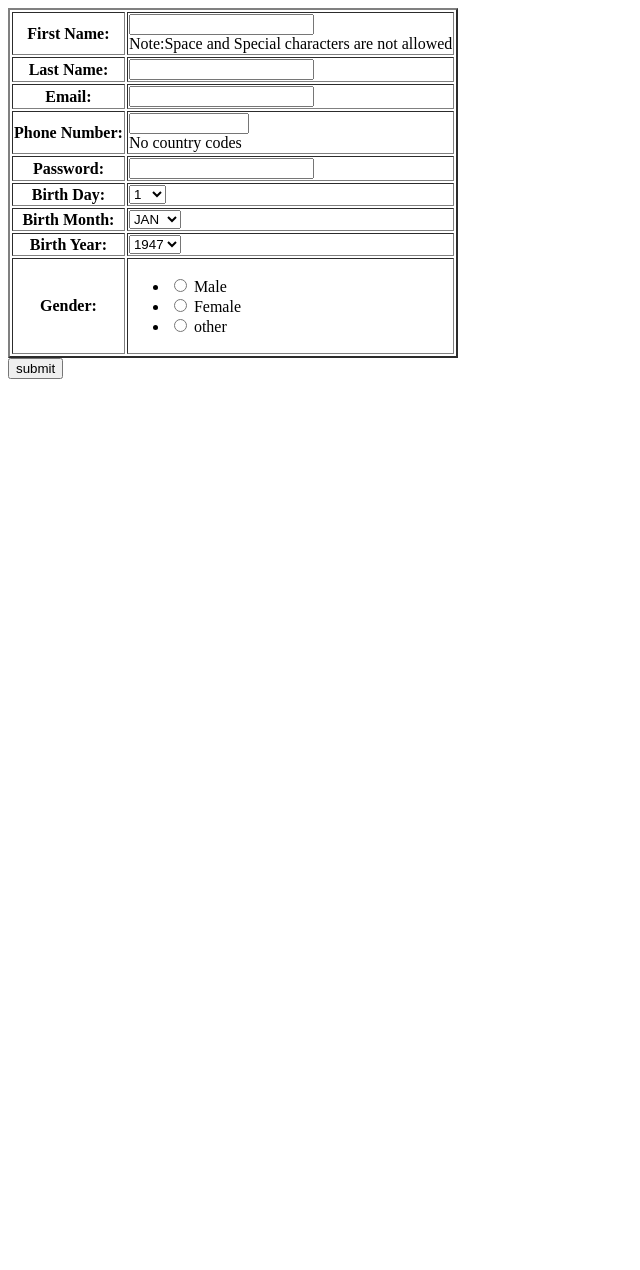
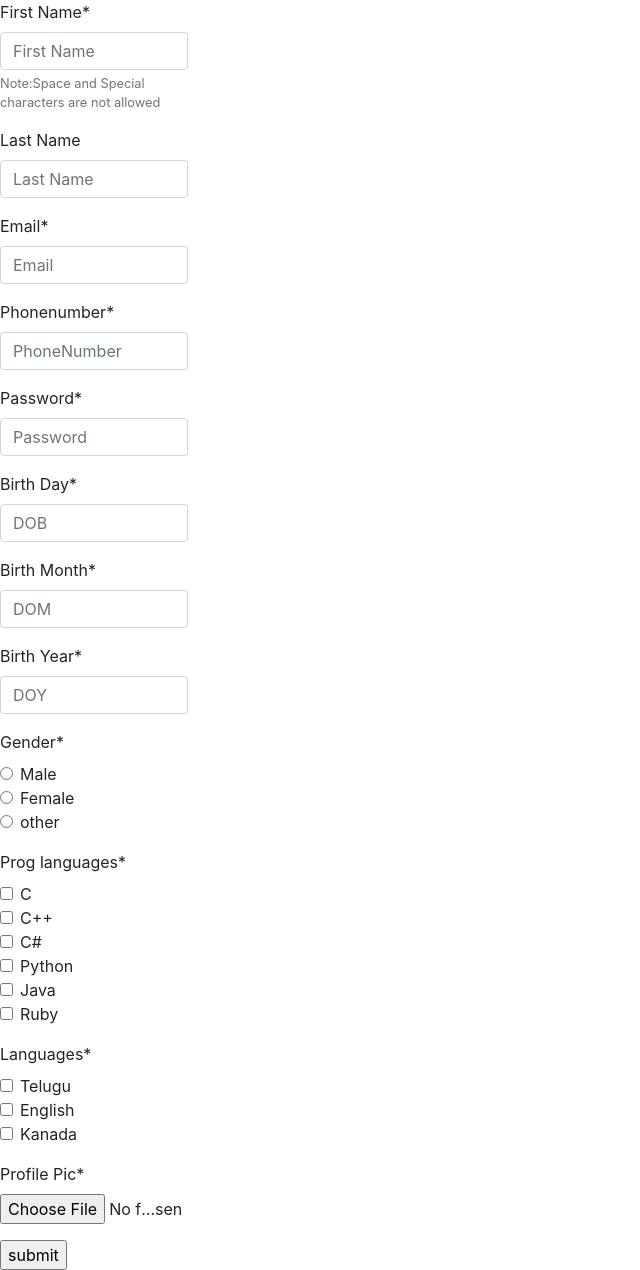
Before and after one commit to Sindhu-Chinnaswamy31/p5, a Django app: page /builtin/ in a window 1280 px wide. Shown: the whole page, without its empty margins (0-640 px from the left). Before the commit the page ends 379 px from the top, so only its background shows below. Run offline with Django 3.2, Linux system fonts and the light colour scheme; some libraries are stand-ins or nearby versions.

Commit message:
first commit

```diff
--- a/myapp/forms.py
+++ b/myapp/forms.py
@@ -1,22 +1,19 @@
 from django import forms
-"""
-class SampleForm(forms.Form):
-    element1=forms.ElementType(arguments)
-    element2=forms.ElementType(arguments)
-    element3=forms.ElementType(arguments)
-"""
 choices_day=[('1', '1'), ('2', '2'), ('3', '3'), ('4', '4'), ('5', '5'), ('6', '6'), ('7', '7'), ('8', '8'), ('9', '9'), ('10', '10'), ('11', '11'), ('12', '12'), ('13', '13'), ('14', '14'), ('15', '15'), ('16', '16'), ('17', '17'), ('18', '18'), ('19', '19'), ('20', '20'), ('21', '21'), ('22', '22'), ('23', '23'), ('24', '24'), ('25', '25'), ('26', '26'), ('27', '27'), ('28', '28'), ('29', '29'), ('30', '30'), ('31', '31')]
 choices_month=[('1','JAN'),('2','FEB'),('3','MAR'),('4','APR'),('5','MAY'),('6','JUN'),('7','JUL'),('8','AUG'),('9','SEP'),('10','OCT'),('11','NOV'),('12','DEC')]
 choices_year=[('1947', '1947'), ('1948', '1948'), ('1949', '1949'), ('1950', '1950'), ('1951', '1951'), ('1952', '1952'), ('1953', '1953'), ('1954', '1954'), ('1955', '1955'), ('1956', '1956'), ('1957', '1957'), ('1958', '1958'), ('1959', '1959'), ('1960', '1960'), ('1961', '1961'), ('1962', '1962'), ('1963', '1963'), ('1964', '1964'), ('1965', '1965'), ('1966', '1966'), ('1967', '1967'), ('1968', '1968'), ('1969', '1969'), ('1970', '1970'), ('1971', '1971'), ('1972', '1972'), ('1973', '1973'), ('1974', '1974'), ('1975', '1975'), ('1976', '1976'), ('1977', '1977'), ('1978', '1978'), ('1979', '1979'), ('1980', '1980'), ('1981', '1981'), ('1982', '1982'), ('1983', '1983'), ('1984', '1984'), ('1985', '1985'), ('1986', '1986'), ('1987', '1987'), ('1988', '1988'), ('1989', '1989'), ('1990', '1990'), ('1991', '1991'), ('1992', '1992'), ('1993', '1993'), ('1994', '1994'), ('1995', '1995'), ('1996', '1996'), ('1997', '1997'), ('1998', '1998'), ('1999', '1999'), ('2000', '2000'), ('2001', '2001'), ('2002', '2002'), ('2003', '2003'), ('2004', '2004'), ('2005', '2005'), ('2006', '2006'), ('2007', '2007'), ('2008', '2008'), ('2009', '2009'), ('2010', '2010'), ('2011', '2011'), ('2012', '2012'), ('2013', '2013'), ('2014', '2014'), ('2015', '2015'), ('2016', '2016'), ('2017', '2017'), ('2018', '2018'), ('2019', '2019'), ('2020', '2020')]
 
 class SampleForm(forms.Form):
-    First_Name=forms.CharField(max_length=20,required=True,label="First Name",help_text="Note:Space and Special characters are not allowed")
-    Last_Name=forms.CharField(max_length=20,required=False,label="Last Name")
-    Email=forms.EmailField(max_length=100,required=True,label="Email")
-    PhoneNumber=forms.IntegerField(max_value=9999999999,min_value=6000000000,required=True,label="Phone Number",help_text="No country codes")
-    #phno=forms.RegexField(max_length=10,min_value=10,required=True,regex=r'[6-9]\d{9}')
-    Password=forms.CharField(max_length=20,required=True,widget=forms.PasswordInput)
-    birth_day=forms.ChoiceField(choices=choices_day,required=True,label="Birth Day")
-    birth_month=forms.ChoiceField(choices=choices_month,required=True,label="Birth Month")
-    birth_year=forms.ChoiceField(choices=choices_year,required=True,label="Birth Year")
+    First_Name=forms.CharField(max_length=20,required=True,label="First Name",widget=forms.TextInput(attrs={'placeholder':"First Name"}),help_text="Note:Space and Special characters are not allowed")
+    Last_Name=forms.CharField(max_length=20,required=False,label="Last Name",widget=forms.TextInput(attrs={'placeholder':"Last Name"}))
+    Email=forms.EmailField(max_length=100,required=True,label="Email",widget=forms.TextInput(attrs={'placeholder':"Email"}))
+    #PhoneNumber=forms.IntegerField(max_value=9999999999,min_value=6000000000,required=True,label="Phone Number",help_text="No country codes")
+    PhoneNumber=forms.CharField(max_length=10,min_length=10,required=True,widget=forms.TextInput(attrs={'placeholder':"PhoneNumber",'pattern':'[6-9]\d{9}'}))
+    Password=forms.CharField(max_length=20,required=True,widget=forms.PasswordInput(attrs={'placeholder':"Password"}))
+    birth_day=forms.ChoiceField(choices=choices_day,required=True,label="Birth Day",widget=forms.TextInput(attrs={'placeholder':"DOB"}))
+    birth_month=forms.ChoiceField(choices=choices_month,required=True,label="Birth Month",widget=forms.TextInput(attrs={'placeholder':"DOM"}))
+    birth_year=forms.ChoiceField(choices=choices_year,required=True,label="Birth Year",widget=forms.TextInput(attrs={'placeholder':"DOY"}))
     Gender=forms.ChoiceField(choices=[('Male','Male'),('Female','Female'),('other','other')],widget=forms.RadioSelect)
+    Prog_Languages=forms.MultipleChoiceField(choices=[('C','C'),('C++','C++'),('C#','C#'),('Python','Python'),('Java','Java'),('Ruby','Ruby')],widget=forms.CheckboxSelectMultiple)
+    Languages=forms.MultipleChoiceField(choices=[('Telugu','Telugu'),('English','English'),('Kanada','Kanada')],widget=forms.CheckboxSelectMultiple)
+    Image=forms.ImageField(max_length=200,allow_empty_file=False,required=True,label='Profile Pic')
--- a/myapp/utilities.py
+++ b/myapp/utilities.py
@@ -6,7 +6,7 @@ django.setup()
 
 from django.core.files.storage import FileSystemStorage
 
-def store_image(image):
+def store_Image(image):
     fs=FileSystemStorage()
     file=fs.save(image.name,image)
     file_url=fs.url(file)
--- a/myapp/views.py
+++ b/myapp/views.py
@@ -60,7 +60,7 @@ from django.core.files.storage import FileSystemStorage
 def img_upld(request):
     return render(request,"img_upld.html")
 
-from myapp.utilities import store_image
+from myapp.utilities import store_Image
 def img_display(request):
     file_url=False
     if request.method=="POST" and request.FILES:
@@ -72,5 +72,26 @@ def img_display(request):
 
 from myapp import forms
 def builtin(request):
+    if request.method=="POST":
+        form=forms.SampleForm(request.POST,request.FILES)
+        if form.is_valid():
+            First_Name=form.cleaned_data.get('First_Name')
+            Last_Name=form.cleaned_data.get('Last_Name')
+            Email=form.cleaned_data.get('Email')
+            PhoneNumber=form.cleaned_data.get('PhoneNumber')
+            Password=form.cleaned_data.get('Password')
+            birth_day=form.cleaned_data.get('birth_day')
+            birth_month=form.cleaned_data.get('birth_month')
+            birth_year=form.cleaned_data.get('birth_year')
+            Gender=form.cleaned_data.get('Gender')
+            Prog_Languages=form.cleaned_data.get('Prog_Languages')
+            Languages=form.cleaned_data.get('Languages')
+            Image=form.cleaned_data.get('Image')
+            store_Image(Image)
+            data=form.cleaned_data
+            return render(request,"display_data.html",context=data)
     form=forms.SampleForm()
     return render(request,"builtin.html",{'form':form})
+
+#forms is a file or a library
+#in forms Form is a class so we inherit from forms.Form
--- a/p5/settings.py
+++ b/p5/settings.py
@@ -41,7 +41,10 @@ INSTALLED_APPS = [
     'django.contrib.messages',
     'django.contrib.staticfiles',
     'myapp',
+    'crispy_forms',
 ]
+
+CRISPY_TEMPLATE_PACK = 'bootstrap4'
 
 MIDDLEWARE = [
     'django.middleware.security.SecurityMiddleware',
--- a/p5/urls.py
+++ b/p5/urls.py
@@ -31,7 +31,7 @@ urlpatterns = [
     path('multi/',views.multi,name="multiselect"),
     path('img/',views.img_upld,name="img"),
    # path('img_display/',views.img_display,name="img_disp"),
-   path('builtin/',views.builtin,name='builtin'),
+    path('builtin/',views.builtin,name='builtin'),
 ]
 
 if settings.DEBUG==True:
--- a/templates/builtin.html
+++ b/templates/builtin.html
@@ -1,21 +1,86 @@
+{% load crispy_forms_tags %}
 <!DOCTYPE html>
 <html lang="en">
 <head>
     <meta charset="UTF-8">
     <meta name="viewport" content="width=device-width, initial-scale=1.0">
-    <title>Built</title>
+    <title>builtin forms</title>
+    <link rel="stylesheet" href="https://stackpath.bootstrapcdn.com/bootstrap/4.5.2/css/bootstrap.min.css" integrity="sha384-JcKb8q3iqJ61gNV9KGb8thSsNjpSL0n8PARn9HuZOnIxN0hoP+VmmDGMN5t9UJ0Z" crossorigin="anonymous">
+<script src="https://stackpath.bootstrapcdn.com/bootstrap/4.5.2/js/bootstrap.min.js" integrity="sha384-B4gt1jrGC7Jh4AgTPSdUtOBvfO8shuf57BaghqFfPlYxofvL8/KUEfYiJOMMV+rV" crossorigin="anonymous"></script>
 </head>
 <body>
-    <form  method="POST">
+   <form  method="POST" enctype="multipart/form-data">
     {% csrf_token %}
+
     <!--{{form.as_p}}-->
     <table border="2pt">
-    {{form.as_table}}
+        <div class="row">
+            <div class="col-2">
+                {{ form.First_Name|as_crispy_field }}
+            </div>
+        </div>
+        <div class="row">
+            <div class="col-2">
+                {{ form.Last_Name|as_crispy_field }}
+            </div>
+        </div>
+        <div class="row">
+            <div class="col-2">
+                {{ form.Email|as_crispy_field }}
+            </div>
+        </div>
+        <div class="row">
+            <div class="col-2">
+                {{ form.PhoneNumber|as_crispy_field }}
+            </div>
+        </div>
+        <div class="row">
+            <div class="col-2">
+                {{ form.Password|as_crispy_field }}
+            </div>
+        </div>
+        <div class="row">
+            <div class="col-2">
+                {{ form.birth_day|as_crispy_field }}
+            </div>
+        </div>
+        <div class="row">
+            <div class="col-2">
+                {{ form.birth_month|as_crispy_field }}
+            </div>
+        </div>
+        <div class="row">
+            <div class="col-2">
+                {{ form.birth_year|as_crispy_field }}
+            </div>
+        </div>
+        <div class="row">
+            <div class="col-2">
+                {{ form.Gender|as_crispy_field }}
+            </div>
+        </div>
+        <div class="row">
+            <div class="col-2">
+                {{ form.Prog_Languages|as_crispy_field }}
+            </div>
+        </div>
+        <div class="row">
+            <div class="col-2">
+                {{ form.Languages|as_crispy_field }}
+            </div>
+        </div>
+        <div class="row">
+            <div class="col-2">
+                {{ form.Image|as_crispy_field }}
+            </div>
+        </div>
+
     </table>
     <!-- <ul>
         {{ form.as_ul }}
     </ul>-->
     <input type="submit" value="submit">
 </form>
+
 </body>
 </html>
```
Also changed, not shown: templates/display_data.html (added, +22 -0 lines), media/nasi.jpeg (added).
